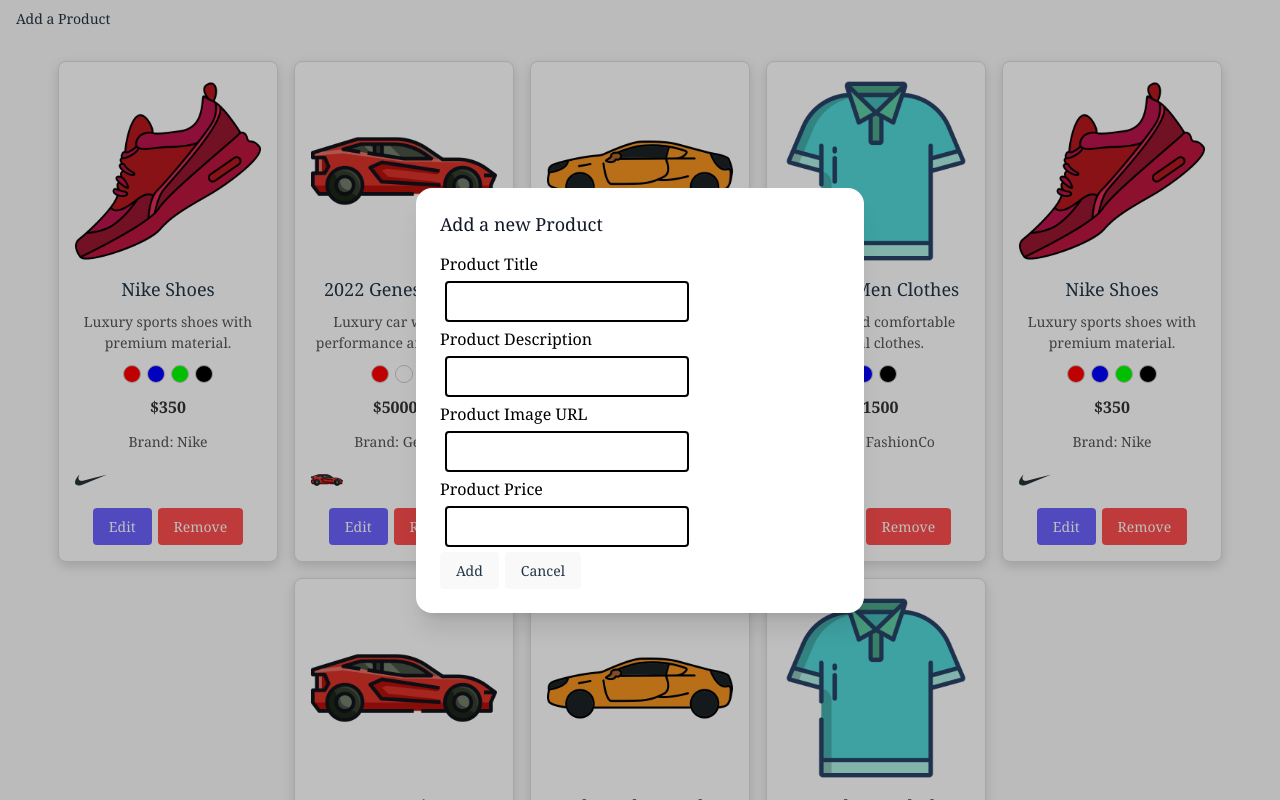
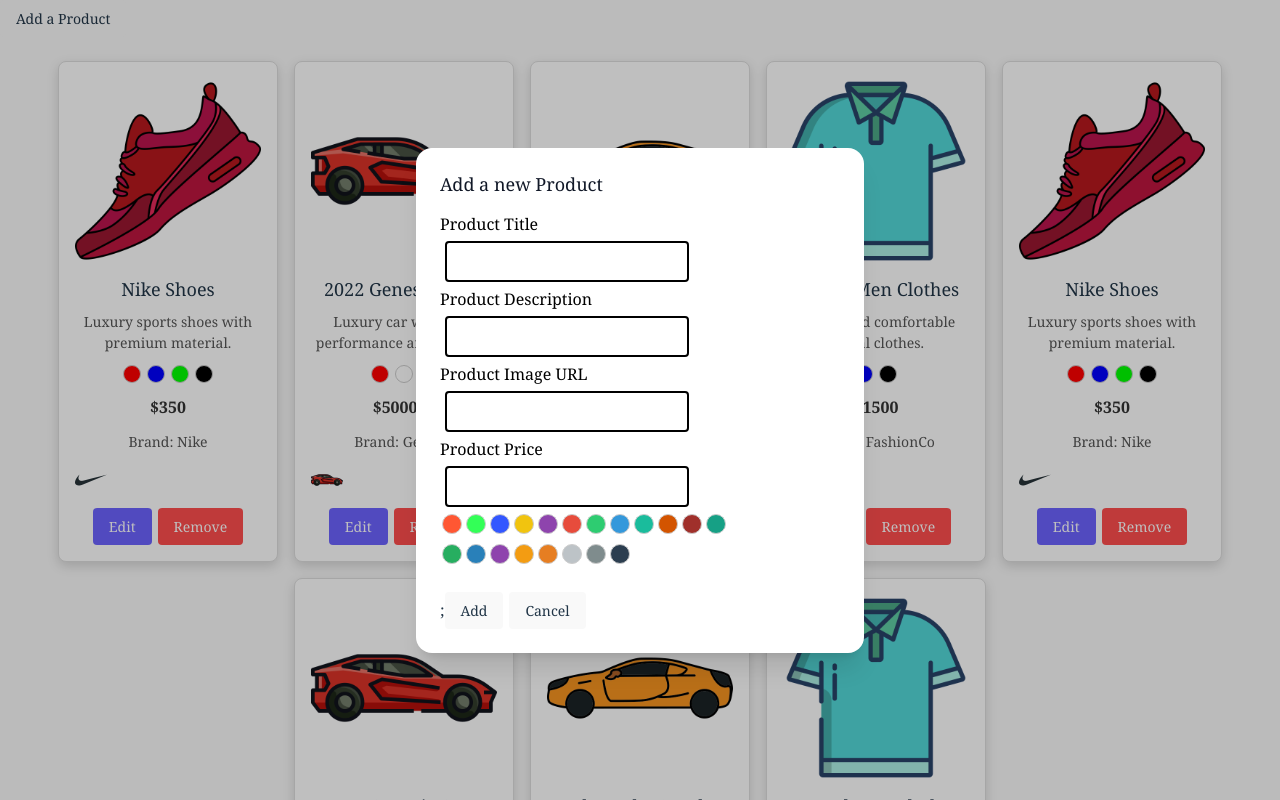
Before and after one commit to SalsabeelMusa/Product-Management-Dashboard, a React (Vite) app in the folder Product Management Dashboard/: page / in a window 1280 px wide. Both pictures are taken after a click on the button "Add a Product". Shown: the top 800 px of the page. Built offline with nearby package versions, Linux system fonts and the light colour scheme.

Commit message:
add product color with full logic

```diff
--- a/Product Management Dashboard/src/App.tsx
+++ b/Product Management Dashboard/src/App.tsx
@@ -3,9 +3,12 @@
 import Modal from "./components/Modal";
 import { Button } from "@headlessui/react";
 import "./styles/productList.css";
-import { formInputList, IformInputList, IProduct } from "./dataSource";
+import { colors, formInputList, IformInputList, IProduct } from "./dataSource";
 import { Input } from "./components/Input";
 import { productValidation } from "./validation/productValidation";
+import CircleColor from "./components/CircleColor";
+import { v4 as uuidv4 } from "uuid";
+
 const App = () => {
   const [isOpen, setIsOpen] = useState(false);
   const [formData, setFormData] = useState<IProduct>({
@@ -20,9 +23,8 @@
       brandIcon: "",
     },
   });
-
   const [formErrors, setFormErrors] = useState<{ [key: string]: string }>({});
-
+  const [productColors, setProductColors] = useState<string[]>([]);
   function closeModal() {
     setFormData({
       id: "",
@@ -79,6 +81,7 @@
     closeModal();
   }
 
+  //render
   const renderFormInputList = formInputList.map((input) => (
     <div key={input.id}>
       <label htmlFor={input.id}>{input.label}</label>
@@ -96,6 +99,24 @@
     </div>
   ));
 
+  //render
+
+  const renderProductColors = colors.map((color) => (
+    <CircleColor
+      key={color}
+      color={color}
+      onClick={() => {
+        if (productColors.includes(color)) {
+          setProductColors((prev) => prev.filter((item) => item != color));
+          return;
+        }
+        setProductColors((prev) => [...prev, color]);
+      }}
+    />
+  ));
+
+  console.log(colors);
+
   return (
     <>
       <Button onClick={openModal}>Add a Product</Button>
@@ -104,7 +125,31 @@
       <Modal isOpen={isOpen} closeModal={closeModal} title="Add a new Product">
         <form onSubmit={handleSubmit}>
           {renderFormInputList}
-          <Button type="submit">Add</Button>
+          <div style={{ width: "300px" }}>{renderProductColors}</div>
+          <div
+            style={{
+              width: "300px",
+              color: "white",
+              padding: "10px",
+            }}
+          >
+            {productColors.map((color) => (
+              <span
+                key={uuidv4()} // Generates a unique key
+                style={{
+                  display: "inline-block",
+                  backgroundColor: color, // Apply color to each span
+                  margin: "2px",
+                  fontSize: "15px",
+                  borderRadius: "10%",
+                  padding: "2px",
+                }}
+              >
+                {color}
+              </span>
+            ))}
+          </div>
+          ;<Button type="submit">Add</Button>
           <Button type="button" onClick={closeModal}>
             Cancel
           </Button>
--- /dev/null
+++ b/Product Management Dashboard/src/components/CircleColor.tsx
@@ -0,0 +1,25 @@
+import { HTMLAttributes } from "react";
+
+interface IProps extends React.HTMLAttributes<HTMLSpanElement> {
+  color: string;
+  onClick: () => void;
+}
+
+const CircleColor = ({ color, ...rest }: IProps) => {
+  return (
+    <span
+      style={{
+        display: "inline-block",
+        width: "20px",
+        height: "20px",
+        backgroundColor: color,
+        border: "1px solid #ccc",
+        borderRadius: "50%",
+        margin: "2px",
+      }}
+      {...rest}
+    />
+  );
+};
+
+export default CircleColor;
--- a/Product Management Dashboard/src/dataSource.ts
+++ b/Product Management Dashboard/src/dataSource.ts
@@ -149,3 +149,26 @@
     name: "price",
   },
 ];
+
+export const colors: string[] = [
+  "#FF5733",
+  "#33FF57",
+  "#3357FF",
+  "#F1C40F",
+  "#8E44AD",
+  "#E74C3C",
+  "#2ECC71",
+  "#3498DB",
+  "#1ABC9C",
+  "#D35400",
+  "#A0302B",
+  "#16A085",
+  "#27AE60",
+  "#2980B9",
+  "#8E44AD",
+  "#F39C12",
+  "#E67E22",
+  "#BDC3C7",
+  "#7F8C8D",
+  "#2C3E50",
+];
```
